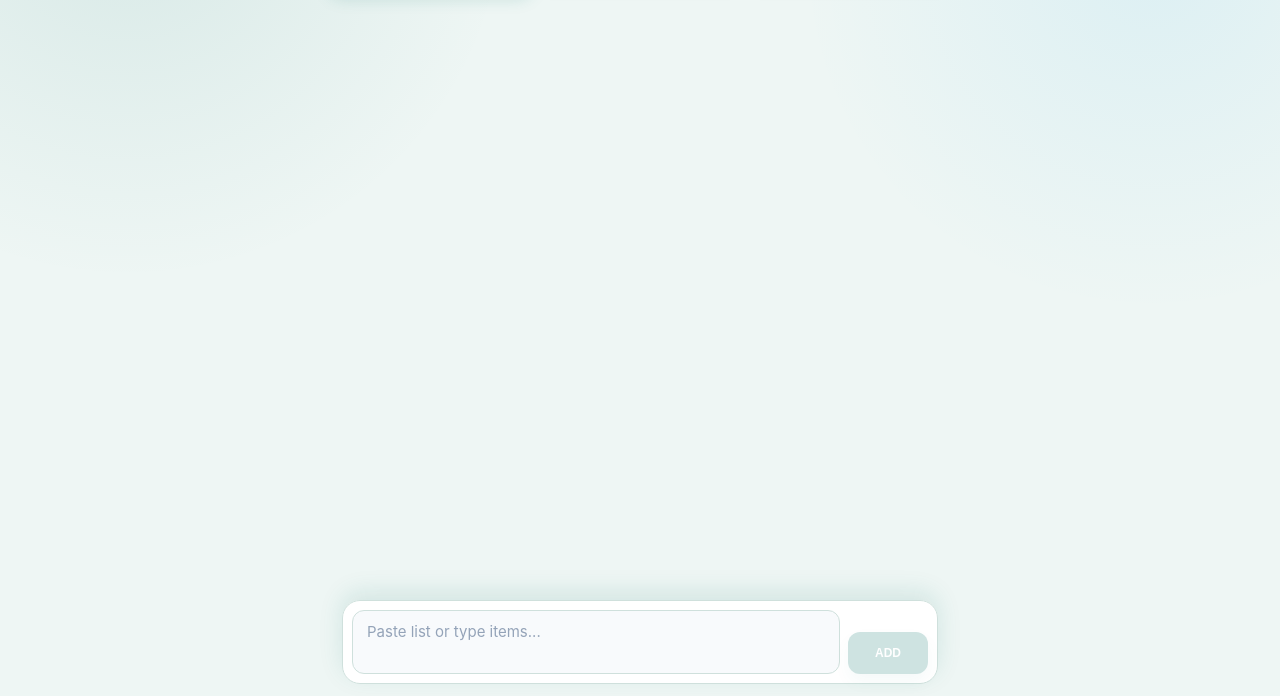
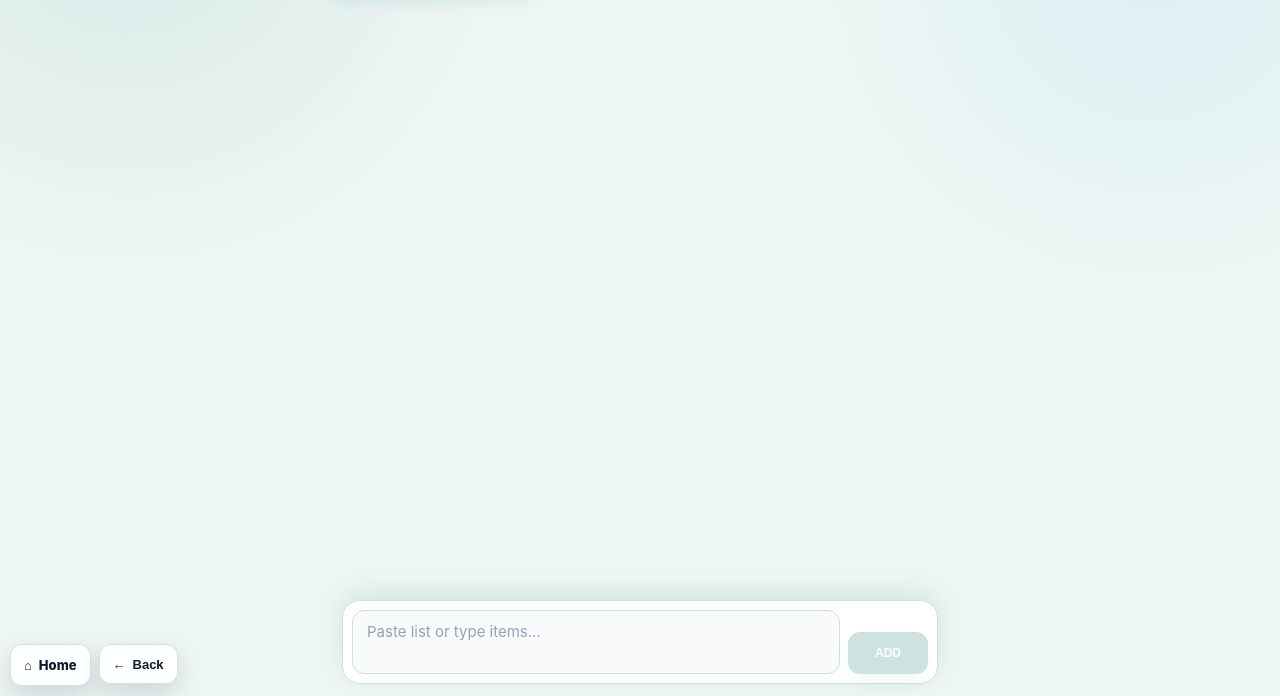
Before and after one commit to cheskyshain-stack/my-tools, a plain HTML site: page groceries/index.html in a window 1280 px wide. Shown: the part 104-800 px from the top of the page. Drawn offline with Linux system fonts and the light colour scheme.

Commit message:
Update index.html

```diff
--- a/groceries/index.html
+++ b/groceries/index.html
@@ -312,5 +312,8 @@ const saved = localStorage.getItem('shain_flux_elite');
 if(saved) store = JSON.parse(saved);
 render();
 </script>
+
+<script src="/navbar.js"></script>
+
 </body>
 </html>
```
